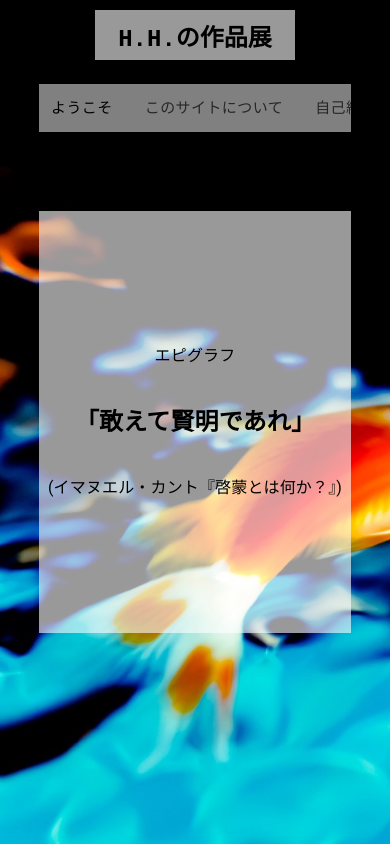
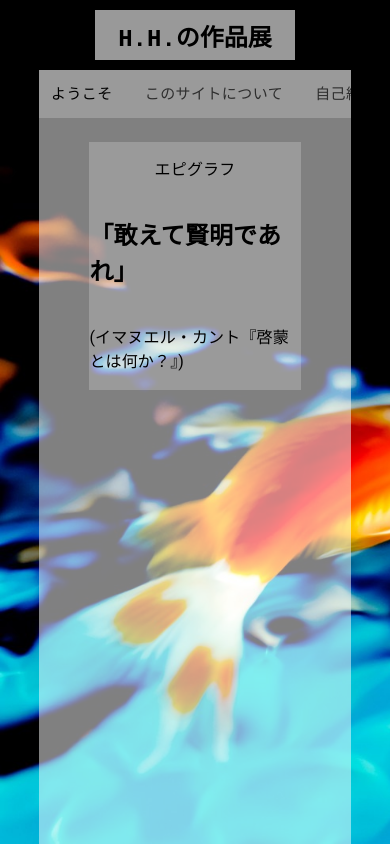
Before and after one commit to hookhull/goldfish-front, a React (Create React App) app: page / in a window 390 px wide. Built offline with nearby package versions, Linux system fonts and the light colour scheme.

Commit message:
responsive

```diff
--- a/src/App.jsx
+++ b/src/App.jsx
@@ -1,4 +1,4 @@
-import React, {useCallback, useEffect, useState} from 'react';
+import React, {useCallback, useState} from 'react';
 import { makeStyles, withStyles } from '@material-ui/core/styles';
 import Tabs from '@material-ui/core/Tabs';
 import Tab from '@material-ui/core/Tab';
@@ -109,14 +109,12 @@ export default function CustomizedTabs() {
 
   return (
     <section className='p-section'>
-      <div className='header-logo-frame'>
       <div className='header-logo'>
           <h2>H.H.の作品展</h2>
       </div>
-      </div>
-    <div className={classes.root}>
-      <div className={classes.demo2}>
-        <StyledTabs value={value} onChange={handleChange} aria-label="styled tabs example" variant="scrollable" centered>
+      <div className='p-tabs-frame'>
+        <div className='p-tabs'>
+          <StyledTabs value={value} onChange={handleChange} aria-label="styled tabs example" variant="scrollable">
             <StyledTab label="ようこそ" {...a11yProps(0)} />
             <StyledTab label="このサイトについて" {...a11yProps(1)} />
             <StyledTab label="自己紹介" {...a11yProps(2)} />
@@ -125,23 +123,28 @@ export default function CustomizedTabs() {
             <StyledTab label="お問い合わせ" {...a11yProps(5)} />
           </StyledTabs>
         </div>
-      <div >
+
       <TabPanel value={value} index={0}>
+        <div className='p-panels'>
           <div className='p-frame'>
             <p>エピグラフ</p>
             <h2>「敢えて賢明であれ」</h2>
             <p>(イマヌエル・カント『啓蒙とは何か？』)</p>
           </div>
+        </div>
       </TabPanel>
       <TabPanel value={value} index={1}>
+        <div className='p-panels'>
           <div className='p-frame'>
           <p>こんにちは!</p>
             <p>このサイトはエンジニア志望の私、H.H.が自己紹介のために作ったサイトです。</p>
             <p>作品や使えるスキルをまとめています。</p>
             <p>修行中の身ですが、まずはぜひ一度、ご覧になっていってください。</p>
           </div>
+        </div>
       </TabPanel>
       <TabPanel value={value} index={2}>
+        <div className='p-panels'>
           <div className='p-frame'>
             <p>1995年生まれ、東京都出身。</p>
             <p>エンジニア志望で、作品製作が大好きです。</p>
@@ -152,18 +155,21 @@ export default function CustomizedTabs() {
               <Questions />
             </div>
           </div>
+        </div>
       </TabPanel>
       <TabPanel value={value} index={3}>
+        <div className='p-panels'>
           <MySkillset />
+        </div>
       </TabPanel>
       <TabPanel value={value} index={4}>
-          <div className='p-garelly-frame'>
+        <div className='p-panels'>
           <GoldfishFront />
           <Atrier />
         </div>
       </TabPanel>
       <TabPanel value={value} index={5}>
-          <div className='p-contact-frame'>
+        <div className='p-panels'>
           <Button onClick={handleOpen} variant="outlined">
             <EmailOutlinedIcon />Email
           </Button>
@@ -171,12 +177,9 @@ export default function CustomizedTabs() {
             <GitHubIcon />GitHub
           </Button>
         </div>
-          <FormDialog
-          open={open}
-          handleClose={handleClose} />
+        <FormDialog open={open} handleClose={handleClose} />
       </TabPanel>
         <Typography className={classes.padding} />
-      </div>
       </div>
     </section>
   );
--- a/src/assets/styles/style.css
+++ b/src/assets/styles/style.css
@@ -2,13 +2,12 @@
 	font-family: monospace, sans-serif;
 	background-image: url(../images/Goldfish.jpg);
 	background-size: cover;
-	height: 100vh;
-	width: 100%;
-}
-
-.header-logo-frame {
+	min-height: 100vh;
+	min-width: 100%;
 	display: flex;
 	justify-content: center;
+	align-items: center;
+	flex-direction: column;
 }
 
 .header-logo {
@@ -18,16 +17,40 @@
 	background-color: rgba(255,255,255,0.6);
 	width: 200px;
 	height: 50px;
-	margin-top: 10px;
+	margin: 10px;
+}
+
+.p-tabs-frame {
+	display: 'flex';
+	flex-grow: 1;
+	background-color: rgba(255,255,255,0.5);
+	max-Width: 80%;
+	max-height: 80%;
+}
+
+.p-tabs {
+	display: flex;
+	background-color: rgba(255,255,255,0.2);
+}
+
+.p-panels {
+	display: flex;
+	justify-content: center;
+	align-items: center;
+}
+
+@media (max-width: 1000px) {
+	.p-panels {
+		display: flex;
+		flex-direction: column;
+		flex-wrap: 'wrap';
+		justify-content: center;
+	}
 }
 
 .p-frame {
-	position: absolute;
-	left: 50%;
-	top: 50%;
-	transform: translateY(-50%) translateX(-50%);
-	background-color: rgba(255,255,255,0.6);
-	width: 50%;
+	background-color: rgba(255,255,255,0.2);
+	min-width: 70%;
 	min-height: 50%;
 	display: flex;
 	flex-direction: column;
@@ -37,11 +60,7 @@
 
 @media(max-width:1000px) {
 	.p-frame {
-		position: absolute;
-		left: 50%;
-		top: 50%;
-		transform: translateY(-50%) translateX(-50%);
-		background-color: rgba(255,255,255,0.6);
+		background-color: rgba(255,255,255,0.2);
 		width: 80%;
 		min-height: 50%;
 		display: flex;
@@ -57,72 +76,16 @@
 	align-items: center;
 	width: 80%;
 }
+
 .p-card-frame {
-	position: absolute;
-	left: 50%;
-	top: 50%;
-	transform: translateY(-50%) translateX(-50%);
 	display: flex;
 	flex-direction: row;
-	flex-wrap: 'wrap';
+	flex-wrap: wrap;
 	justify-content: center;
 	align-items: center;
 }
 
-.skillset {
-	  flex-grow: 1;
-	}
-
-.p-garelly-frame {
-	position: absolute;
-	left: 50%;
-	top: 50%;
-	transform: translateY(-50%) translateX(-50%);
+.p-skill-panels {
 	display: flex;
-	flex-direction: row;
-	flex-wrap: 'wrap';
-	justify-content: center;
+	flex-wrap: wrap;
 }
-
-@media (max-width: 1000px) {
-	.p-garelly-frame {
-		position: absolute;
-		left: 50%;
-		top: 50%;
-		transform: translateY(-50%) translateX(-50%);
-		display: flex;
-		flex-direction: column;
-		flex-wrap: 'wrap';
-		justify-content: center;
-	}
-}
-
-.p-contact-frame {
-	position: absolute;
-	left: 50%;
-	top: 50%;
-	transform: translateY(-50%) translateX(-50%);
-	background-color: rgba(255,255,255,0.6);
-	width: 50%;
-	height: 50%;
-	display: flex;
-	flex-direction: row;
-	justify-content: center;
-	align-items: center;
-}
-
-@media (max-width: 1000px) {
-	.p-contact-frame {
-		position: absolute;
-		left: 50%;
-		top: 50%;
-		transform: translateY(-50%) translateX(-50%);
-		background-color: rgba(255,255,255,0.6);
-		width: 80%;
-		min-height: 50%;
-		display: flex;
-		flex-direction: column;
-		justify-content: center;
-		align-items: center;
-	}
-}
--- a/src/components/Forms/FormDialog.jsx
+++ b/src/components/Forms/FormDialog.jsx
@@ -1,4 +1,4 @@
-import React, {useCallback, useEffect, useState} from 'react';
+import React, {useCallback, useState} from 'react';
 import Button from '@material-ui/core/Button';
 import Dialog from '@material-ui/core/Dialog';
 import DialogActions from '@material-ui/core/DialogActions';
@@ -6,7 +6,6 @@ import DialogContent from '@material-ui/core/DialogContent';
 import DialogContentText from '@material-ui/core/DialogContentText';
 import DialogTitle from '@material-ui/core/DialogTitle';
 import TextInput from './TextInput'
-// import { textAlign } from '@material-ui/system';
 
 
 const FormDialog = (props) => {
--- a/src/components/Forms/TextInput.jsx
+++ b/src/components/Forms/TextInput.jsx
@@ -1,7 +1,5 @@
 import React from 'react';
-import { makeStyles } from '@material-ui/core/styles';
 import TextField from '@material-ui/core/TextField';
-import { RvHookupSharp } from '@material-ui/icons';
 
 const TextInput = (props) => {
     return(
--- a/src/components/Gallery/Atrier.jsx
+++ b/src/components/Gallery/Atrier.jsx
@@ -5,7 +5,7 @@ import CardActionArea from '@material-ui/core/CardActionArea';
 import CardActions from '@material-ui/core/CardActions';
 import CardContent from '@material-ui/core/CardContent';
 import CardMedia from '@material-ui/core/CardMedia';
-import Button from '@material-ui/core/Button';
+// import Button from '@material-ui/core/Button';
 import Typography from '@material-ui/core/Typography';
 import Accordion from '@material-ui/core/Accordion';
 import AccordionSummary from '@material-ui/core/AccordionSummary';
@@ -30,7 +30,6 @@ export default function Atrier() {
     <Card className={classes.root}>
       <CardActionArea>
         <CardMedia
-        //   className={classes.media}
             component="img"
             alt='comingSoon'
             image={comingSoon}
--- a/src/components/Gallery/GoldfishFront.jsx
+++ b/src/components/Gallery/GoldfishFront.jsx
@@ -51,13 +51,14 @@ export default function GoldfishFront() {
             <p>このサイト。主な使用技術はReact,Firebase。</p>
             <p>Material-uiのカスタマイズと、お問い合わせフォームの作成によって成り立っています。</p>
             <p>デプロイはFirebaseで行っています。</p>
+            <p>一応レスポンシブ対応もしています。</p>
           </Typography>
         </AccordionDetails>
       </Accordion>
         </CardContent>
       </CardActionArea>
       <CardActions>
-        <Button onClick={()=> window.open("", "_blank")} size="small" color="primary">
+        <Button onClick={()=> window.open("https://goldfish-front.web.app/", "_blank")} size="small" color="primary">
           見てみる(別タブで開きます)
         </Button>
       </CardActions>
--- a/src/components/MySkillset.jsx
+++ b/src/components/MySkillset.jsx
@@ -1,5 +1,5 @@
 import React from 'react';
-import { makeStyles, withStyles } from '@material-ui/core/styles';
+import {withStyles } from '@material-ui/core/styles';
 import Tabs from '@material-ui/core/Tabs';
 import Tab from '@material-ui/core/Tab';
 import Typography from '@material-ui/core/Typography';
@@ -87,17 +87,17 @@ export default function MySkillset() {
           <StyledTab label="今注力していること" {...a11yProps(3)} />
         </StyledTabs>
       </div>
-      <div>
-        <TabPanel value={value} index={0} className='p-my-skill'>
+      <div className='p-skill-panels'>
+        <TabPanel value={value} index={0}>
             <FrontEnd />
         </TabPanel>
-        <TabPanel value={value} index={1} className='p-my-skill'>
+        <TabPanel value={value} index={1}>
             <BackEnd />
         </TabPanel>
-        <TabPanel value={value} index={2} className='p-my-skill'>
+        <TabPanel value={value} index={2}>
             <DevOps />
         </TabPanel>
-        <TabPanel value={value} index={3} className='p-my-skill'>
+        <TabPanel value={value} index={3}>
             <Now />
         </TabPanel>
       </div>
--- a/src/components/Questions.jsx
+++ b/src/components/Questions.jsx
@@ -31,7 +31,7 @@ export default function Questions() {
         </ExpansionPanelSummary>
         <ExpansionPanelDetails>
           <Typography>
-              人生の指針として最高の哲学書を書こうと、哲学や数学基礎論をひたすら研究していました。嘘と思われるかもしれませんが、かなり本気でした。
+              人生の指針として最高の哲学書を書こうと、哲学や数学基礎論をひたすら研究していました。かなり本気でした。
           </Typography>
         </ExpansionPanelDetails>
       </ExpansionPanel>
```
Also changed, not shown: src/components/MySkillsets/Now.jsx (indentation only), 1 other file (tests, documents, lock files or other folders). Lines whose indentation alone changed are shown as unchanged.
